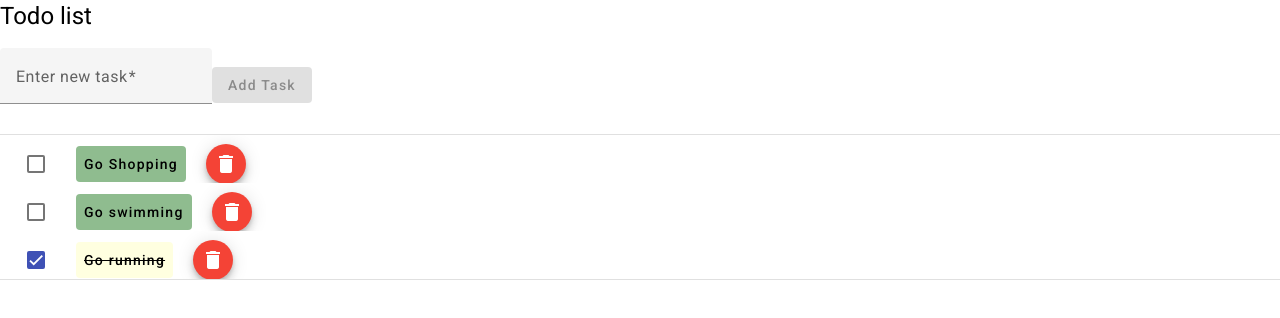
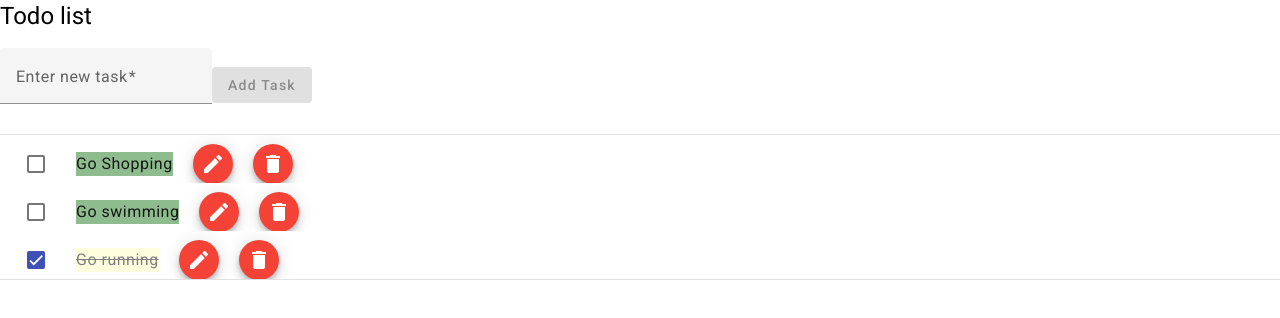
Before and after one commit to bullet03/angular-todo, an Angular app: page /todos in a window 1280 px wide. Shown: the top 318 px of the page. Built offline with nearby package versions, Linux system fonts and the light colour scheme; data requests are answered from the project's data file.

Commit message:
change README, add edit button

```diff
--- a/src/app/todo-item/todo-item.component.ts
+++ b/src/app/todo-item/todo-item.component.ts
@@ -99,6 +99,7 @@ export class TodoItemComponent implements OnInit {
     })
       .subscribe(() => {
         this.disableControl();
+        this.goBack();
       })
   }
 
--- a/src/app/todos-list/todos-list.component.html
+++ b/src/app/todos-list/todos-list.component.html
@@ -4,8 +4,7 @@
   <mat-list-item role="listitem" *ngFor="let todo of todosList">
     <div [class]="'listItemContainer'">
       <mat-checkbox color="primary" [checked]="todo.complete" (click)="onCheckboxChange(todo)" aria-label="mark todo as done"></mat-checkbox>
-      <a mat-button
-         routerLink="/todo/{{todo.id}}"
+      <div
          [ngClass]="{
            'textDeprecated': toggleDeprecatedClass(todo.complete),
            'highPriority': setBackgroundColorClass(todo.priority) === 'highPriority',
@@ -14,6 +13,14 @@
          }"
       >
         {{todo.name}}
+      </div>
+      <a
+        mat-mini-fab
+        routerLink="/todo/{{todo.id}}"
+        color="warn"
+        aria-label="edit todo"
+      >
+        <mat-icon>edit</mat-icon>
       </a>
       <button
         mat-mini-fab color="warn"
```
Also changed, not shown: src/app/todo-item/todo-item.component.html (line endings or trailing spaces), 1 other file (tests, documents, lock files or other folders).
